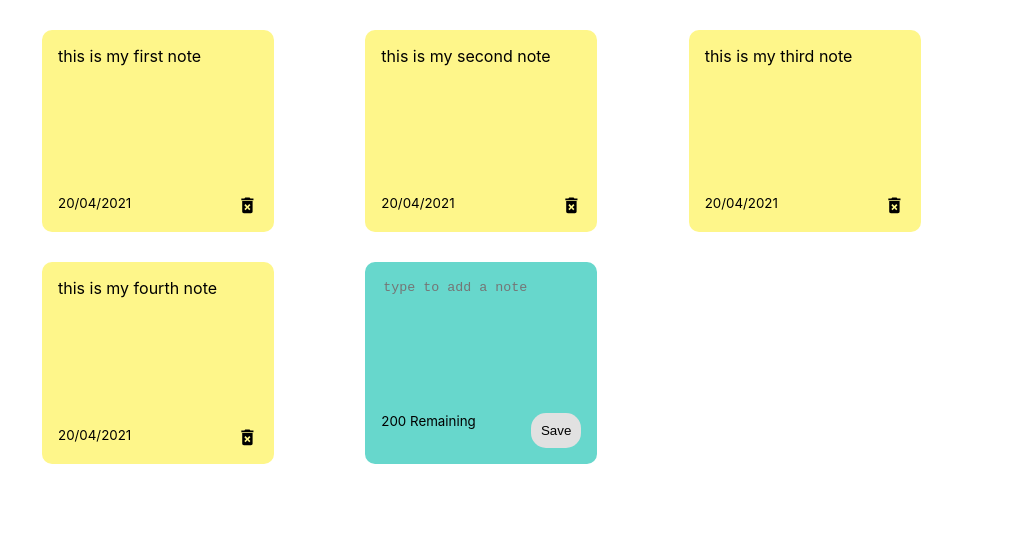
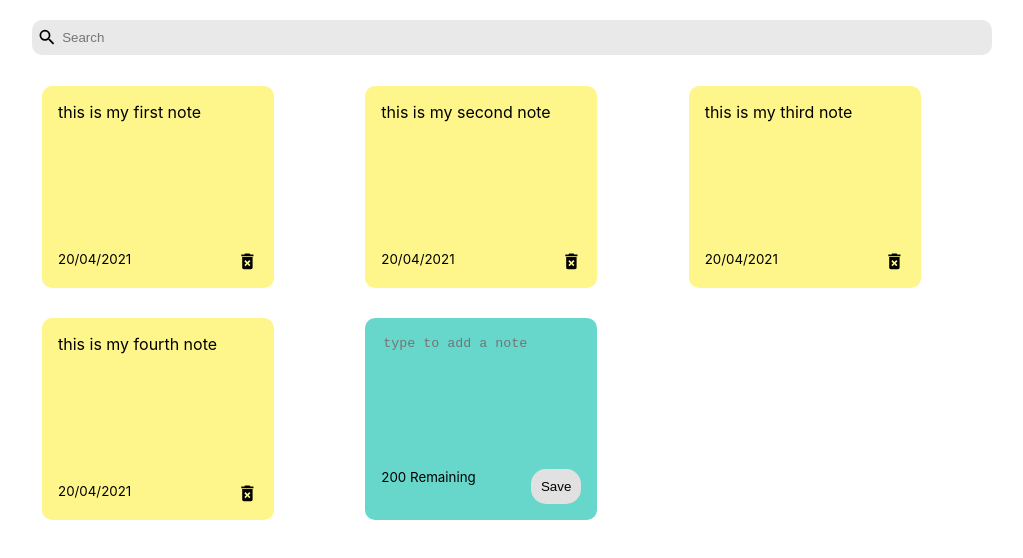
Before and after one commit to hamzazaka/crypto-react, a React (Create React App) app in the folder notes-app/: page / in a window 1280 px wide. Shown: the top 558 px of the page, without its empty margins (128-1151 px from the left). Built offline with nearby package versions, Linux system fonts and the light colour scheme.

Commit message:
styling the search

```diff
--- a/notes-app/src/App.css
+++ b/notes-app/src/App.css
@@ -62,3 +62,21 @@
 .delete-icon:hover{
   color: red;
 }
+
+.search{
+  display: flex;
+  align-items: center;
+  background-color: rgb(233,233,233);
+  padding: 5px;
+  margin-bottom: 1.3rem;
+  border-radius: 10px;
+}
+.search input{
+  border: none;
+  padding: 5px;
+  width: 100%;
+  background-color: rgb(233,233,233);
+}
+.search input:focus{
+  outline: none;
+}
--- a/notes-app/src/App.js
+++ b/notes-app/src/App.js
@@ -3,6 +3,7 @@
 import {nanoid} from 'nanoid';
 import './App.css';
 import NotesList from './components/NotesList';
+import Search from './components/Search';
 
 function App() {
 
@@ -46,8 +47,10 @@
 }
 
 
+
   return (
     <div className="container">
+      <Search/>
       <NotesList notes={notes} handleAddNote={addNote} handleDeleteNote={deleteNote}/>
     </div>
   );
--- a/notes-app/src/components/Note.js
+++ b/notes-app/src/components/Note.js
@@ -3,7 +3,10 @@
 
 
 export default function Note({id,text,date, handleDeleteNote}) {
+
+
     return (
+
         <div className='note'>
             <span>{text}</span>
             <div className="note-footer">
--- /dev/null
+++ b/notes-app/src/components/Search.js
@@ -0,0 +1,11 @@
+import React from 'react'
+import { MdSearch } from 'react-icons/md'
+
+export default function search() {
+    return (
+        < div className='search'>
+            <MdSearch className='search-icons' size='1.3rem'/>
+            <input type='text' placeholder='Search' className='search-input'/>
+        </div>
+    )
+}
```
